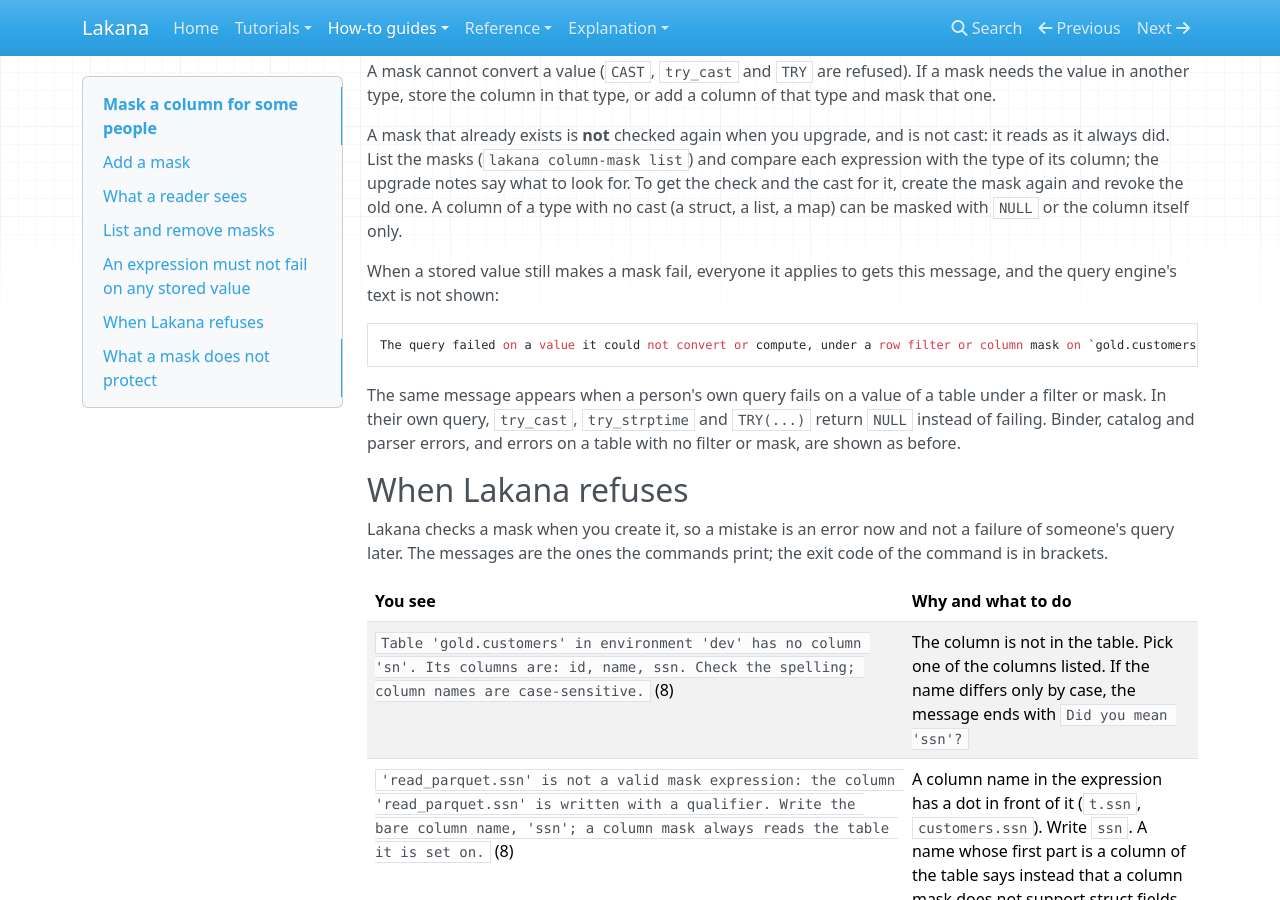
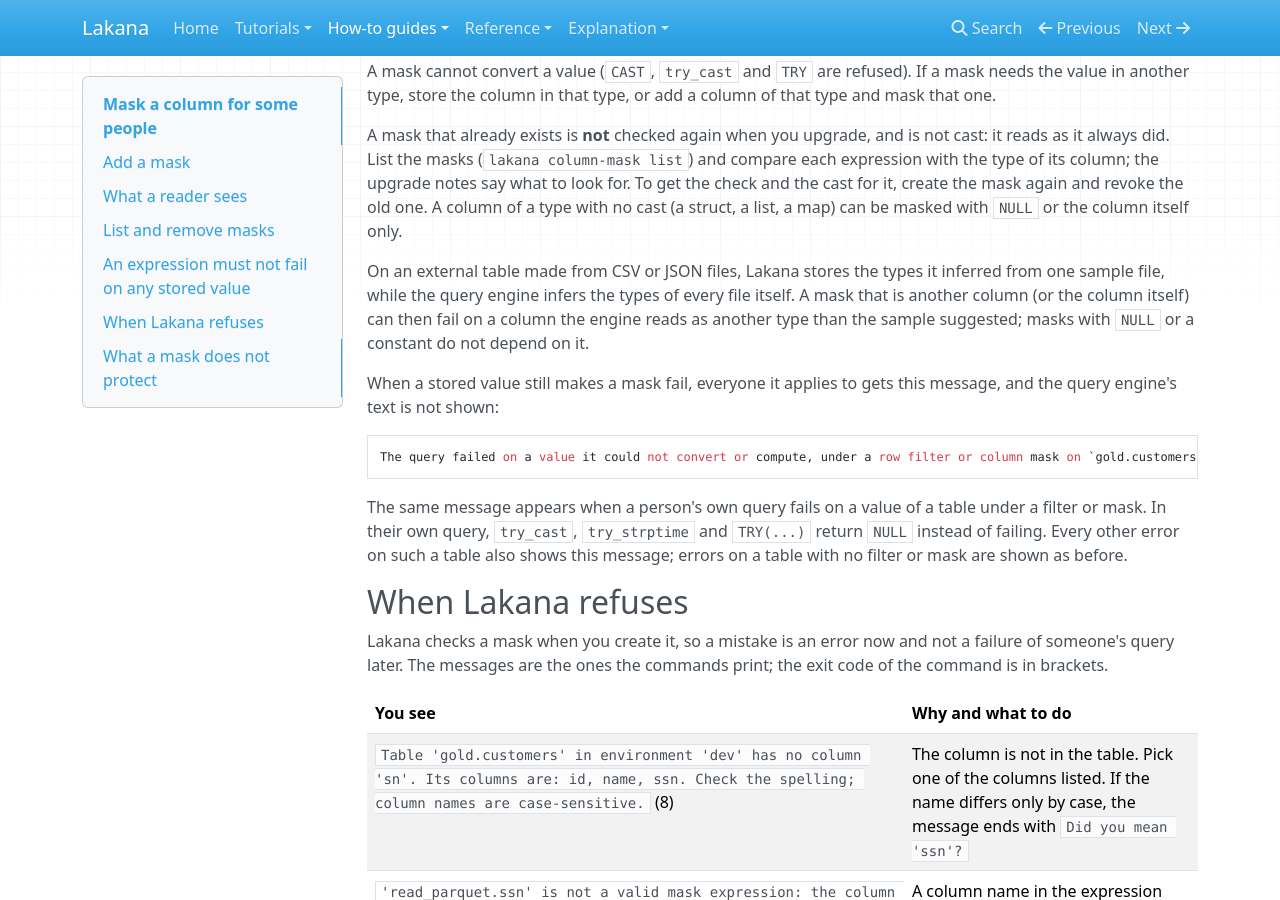
Before and after one commit to chrschy/lakana, an MkDocs documentation site: the page built from docs/site/how-to/mask-a-column.md, in a window 1280 px wide and 900 px high, scrolled down 4119 px. Built offline with MkDocs 1.6.1, drawn with Linux system fonts in a browser that asks for light colours; nearby versions of some CDN libraries.

Commit message:
fix(worker): errors on reads under a row filter or column mask always show the fixed message
Every class of the engine's error (parser, binder, catalog, conversion, out of range, ...) on a read that a row filter or column mask applies to now shows the one fixed message. Two masks on one column that are all type-checked cast their NULL to the column's type. Docs: the CSV/JSON caveat for masks that read a column, and the upgrade note.

```diff
--- a/docs/site/how-to/mask-a-column.md
+++ b/docs/site/how-to/mask-a-column.md
@@ -192,6 +192,11 @@
 create the mask again and revoke the old one. A column of a type with no cast (a struct, a list, a
 map) can be masked with `NULL` or the column itself only.
 
+On an external table made from CSV or JSON files, Lakana stores the types it inferred from one sample
+file, while the query engine infers the types of every file itself. A mask that is another column
+(or the column itself) can then fail on a column the engine reads as another type than the sample
+suggested; masks with `NULL` or a constant do not depend on it.
+
 When a stored value still makes a mask fail, everyone it applies to gets this message, and the query
 engine's text is not shown:
 
@@ -202,8 +207,8 @@
 
 The same message appears when a person's own query fails on a value of a table under a filter or
 mask. In their own query, `try_cast`, `try_strptime` and `TRY(...)` return
-`NULL` instead of failing. Binder, catalog and parser errors, and errors on a table with no filter
-or mask, are shown as before.
+`NULL` instead of failing. Every other error on such a table also shows this message; errors on a table with no filter
+or mask are shown as before.
 
 ## When Lakana refuses
 
```
Also changed, not shown: docs/agent/security.md (+2 -2 lines), docs/site/explanation/upgrades.md (+4 -0 lines), docs/site/how-to/filter-rows.md (+2 -2 lines), 5 other files.
